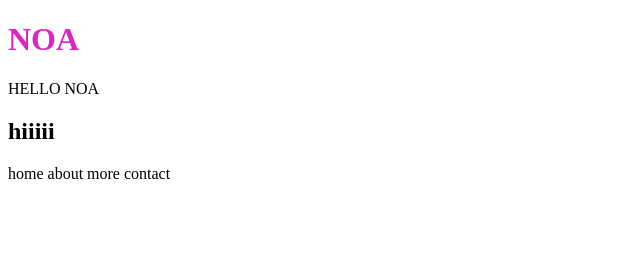
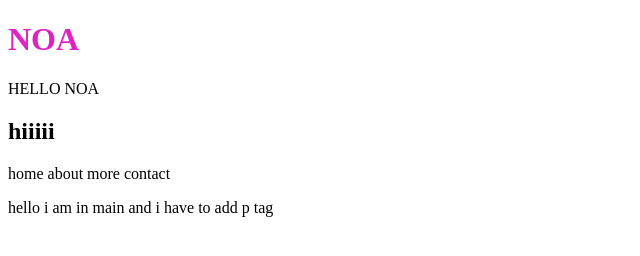
Before and after one commit to noaMetzger/lesson7-branch, a plain HTML site: page index.html in a window 1280 px wide. Shown: the whole page, without its empty margins (0-640 px from the left). Drawn offline with Linux system fonts and the light colour scheme.

Commit message:
mainTagP

```diff
--- a/index.html
+++ b/index.html
@@ -16,6 +16,6 @@
     <a>about</a>
     <a>more</a>
     <a>contact</a>
-
+    <p>hello i am in main and i have to add p tag</p>
 </body>
 </html>
```
